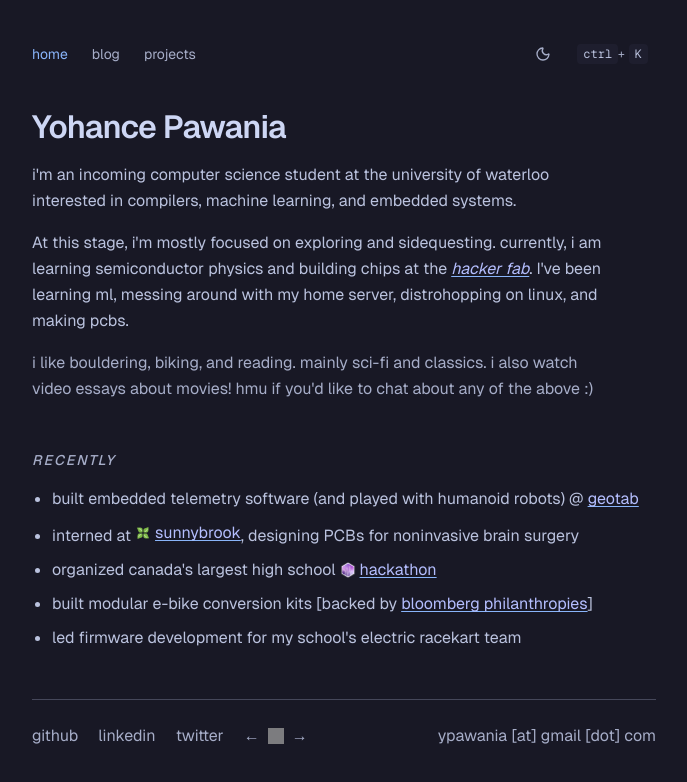
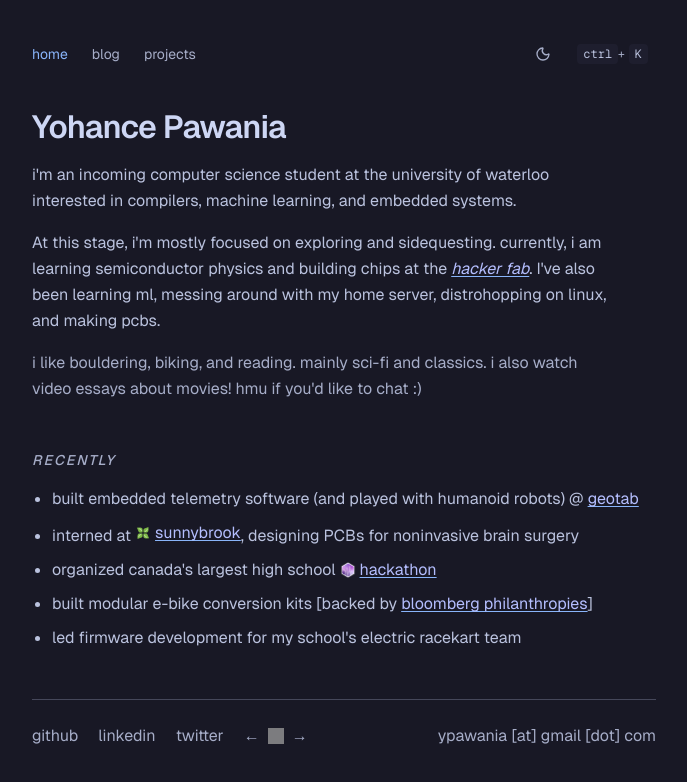
Before and after one commit to ypawania/yohancepawania.dev, a Next.js app: page / in a window 1280 px wide. Shown: the top 782 px of the page, without its empty margins (296-983 px from the left). Built offline with nearby package versions, Linux system fonts and the light colour scheme; grey boxes are pictures that could not be loaded.

Commit message:
fixed grammer

```diff
--- a/app/page.tsx
+++ b/app/page.tsx
@@ -40,13 +40,14 @@ export default function Home() {
             </p>
             <p className="max-w-xl text-sm leading-relaxed text-[var(--muted-strong)] sm:text-base">
             At this stage, i&apos;m mostly focused on exploring and sidequesting. currently, i am learning semiconductor physics
-            and building chips at the <TextLink href="https://www.waterloofab.com/"><i>hacker fab</i></TextLink>. I&apos;ve been learning ml,
-            messing around with my home server, distrohopping on linux, and making pcbs.
+            and building chips at the <TextLink href="https://www.waterloofab.com/"><i>hacker fab</i></TextLink>.
+            I&apos;ve also been learning ml, messing around with my home server,
+            distrohopping on linux, and making pcbs.
 
             </p>
             <p className="max-w-xl text-sm leading-relaxed text-[var(--muted)] sm:text-base">
               i like bouldering, biking, and reading. mainly sci-fi and classics. i also watch video essays about movies!
-              hmu if you&apos;d like to chat about any of the above :)
+              hmu if you&apos;d like to chat :)
             </p>
           </div>
         </section>
```
